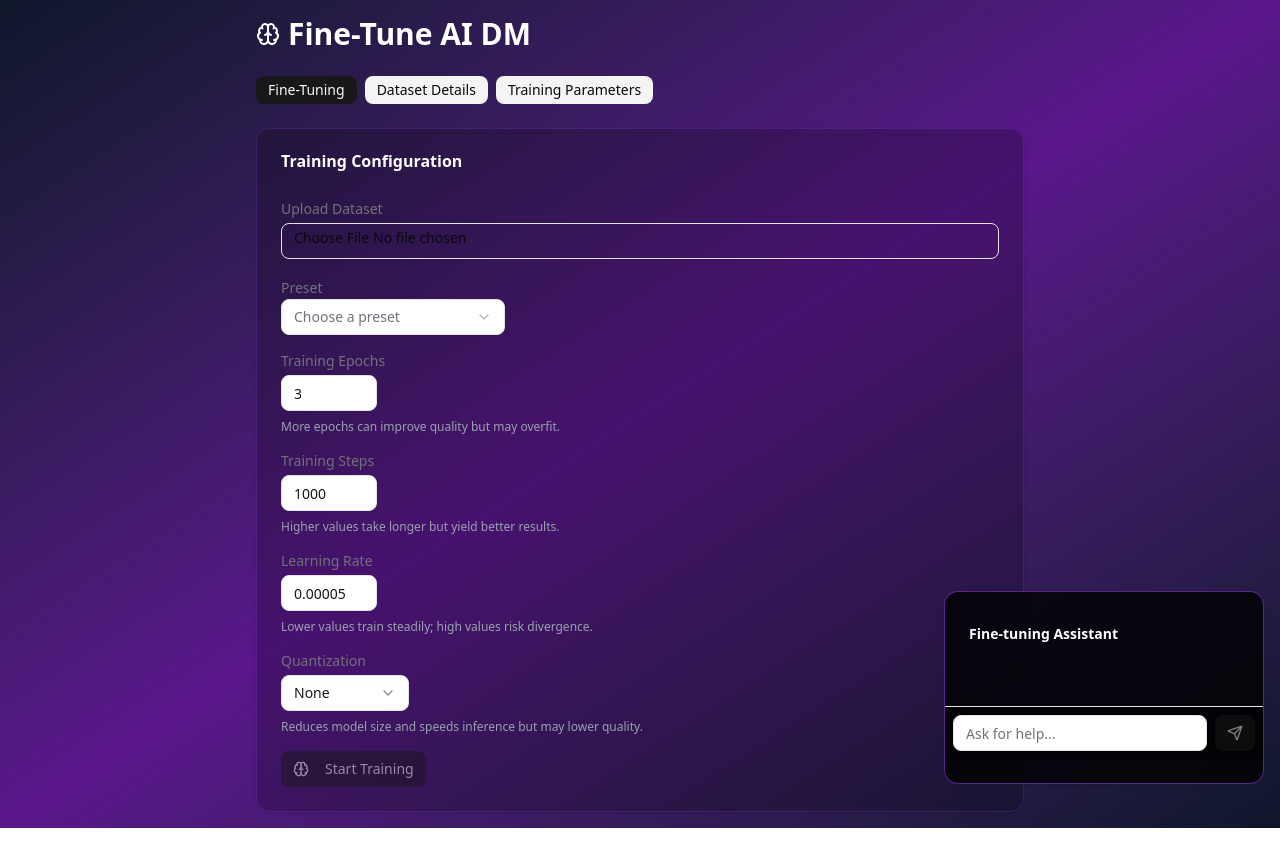
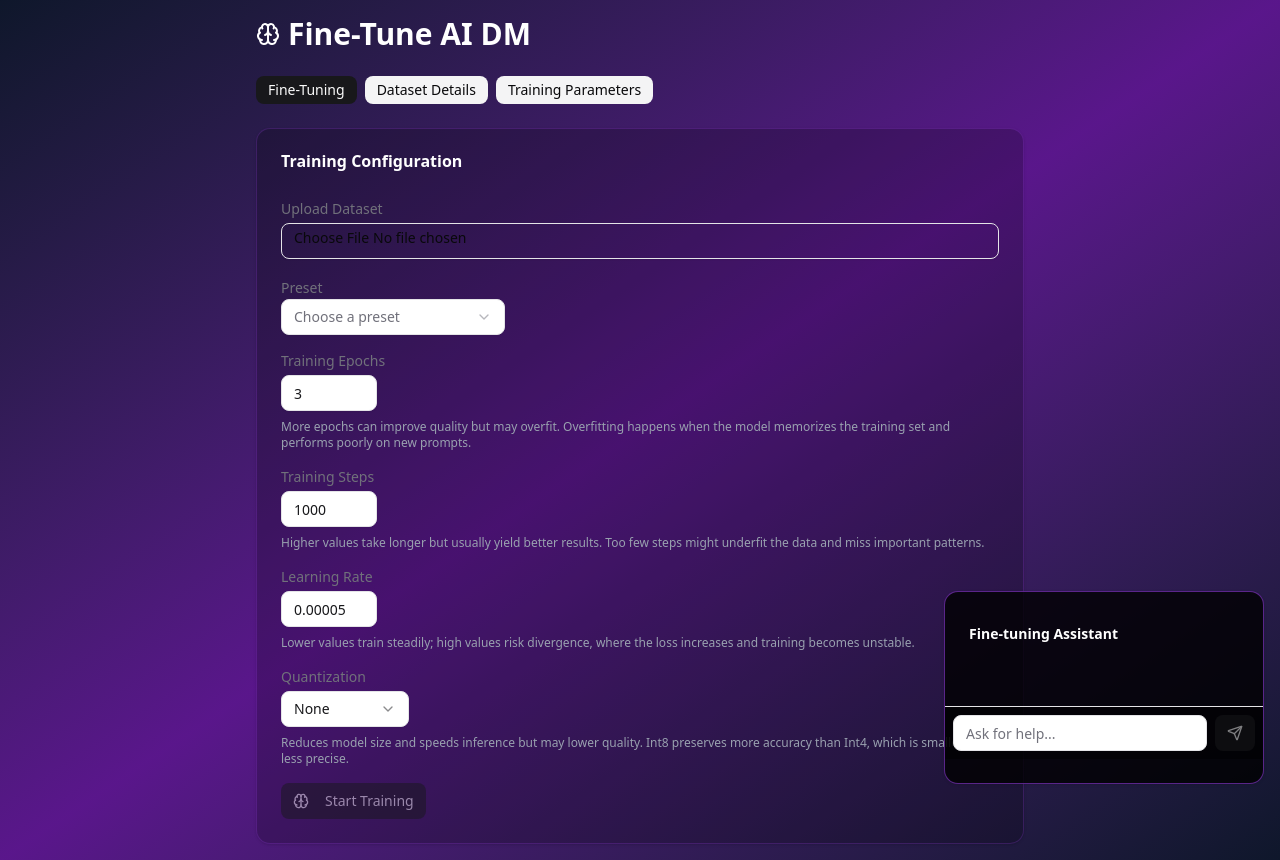
Before and after one commit to Cstannahill/CodeTune, a React (Vite) app in the folder frontend/: page / in a window 1280 px wide. Before the commit the page ends 828 px from the top, so only its background shows below. Built offline with nearby package versions, Linux system fonts and the light colour scheme.

Commit message:
docs: clarify tuning parameter descriptions

```diff
--- a/frontend/src/FineTuningDemo.tsx
+++ b/frontend/src/FineTuningDemo.tsx
@@ -159,7 +159,9 @@ export function FineTuningDemo() {
                     className="w-24 bg-card border border-border text-primary"
                   />
                   <p className="text-xs text-gray-400">
-                    More epochs can improve quality but may overfit.
+                    More epochs can improve quality but may overfit. Overfitting
+                    happens when the model memorizes the training set and
+                    performs poorly on new prompts.
                   </p>
                 </div>
                 <div className="space-y-2">
@@ -173,7 +175,9 @@ export function FineTuningDemo() {
                     className="w-24 bg-card border border-border text-primary"
                   />
                   <p className="text-xs text-gray-400">
-                    Higher values take longer but yield better results.
+                    Higher values take longer but usually yield better results.
+                    Too few steps might underfit the data and miss important
+                    patterns.
                   </p>
                 </div>
                 <div className="space-y-2">
@@ -188,7 +192,8 @@ export function FineTuningDemo() {
                     className="w-24 bg-card border border-border text-primary"
                   />
                   <p className="text-xs text-gray-400">
-                    Lower values train steadily; high values risk divergence.
+                    Lower values train steadily; high values risk divergence,
+                    where the loss increases and training becomes unstable.
                   </p>
                 </div>
                 <div className="space-y-2">
@@ -204,7 +209,9 @@ export function FineTuningDemo() {
                     </SelectContent>
                   </Select>
                   <p className="text-xs text-gray-400">
-                    Reduces model size and speeds inference but may lower quality.
+                    Reduces model size and speeds inference but may lower
+                    quality. Int8 preserves more accuracy than Int4, which is
+                    smaller but less precise.
                   </p>
                 </div>
                 <Button onClick={startTraining} disabled={training || !datasetFile} className="bg-primary hover:bg-primary/80">
@@ -350,19 +357,33 @@ export function FineTuningDemo() {
                   <TableBody>
                     <TableRow>
                       <TableCell><code>learning_rate</code></TableCell>
-                      <TableCell>Step size for weight updates. Lower values train more steadily.</TableCell>
-                    </TableRow>
-                    <TableRow>
-                      <TableCell><code>batch_size</code></TableCell>
-                      <TableCell>Number of samples processed before the model updates.</TableCell>
+                      <TableCell>
+                        Controls how quickly weights are updated. Lower rates
+                        lead to steady training while very high rates may cause
+                        divergence.
+                      </TableCell>
                     </TableRow>
                     <TableRow>
                       <TableCell><code>num_train_epochs</code></TableCell>
-                      <TableCell>How many times the dataset is iterated during training.</TableCell>
+                      <TableCell>
+                        Number of full passes over the dataset. More epochs can
+                        refine quality but too many may overfit and hurt
+                        generalization.
+                      </TableCell>
                     </TableRow>
                     <TableRow>
-                      <TableCell><code>warmup_steps</code></TableCell>
-                      <TableCell>Number of steps to gradually ramp up the learning rate.</TableCell>
+                      <TableCell><code>training_steps</code></TableCell>
+                      <TableCell>
+                        Total optimization steps to run. Higher values yield
+                        better results at the cost of longer training time.
+                      </TableCell>
+                    </TableRow>
+                    <TableRow>
+                      <TableCell><code>quantization</code></TableCell>
+                      <TableCell>
+                        Precision of the stored weights. Int8 balances size and
+                        accuracy, whereas int4 is even smaller but less precise.
+                      </TableCell>
                     </TableRow>
                   </TableBody>
                 </Table>
```
